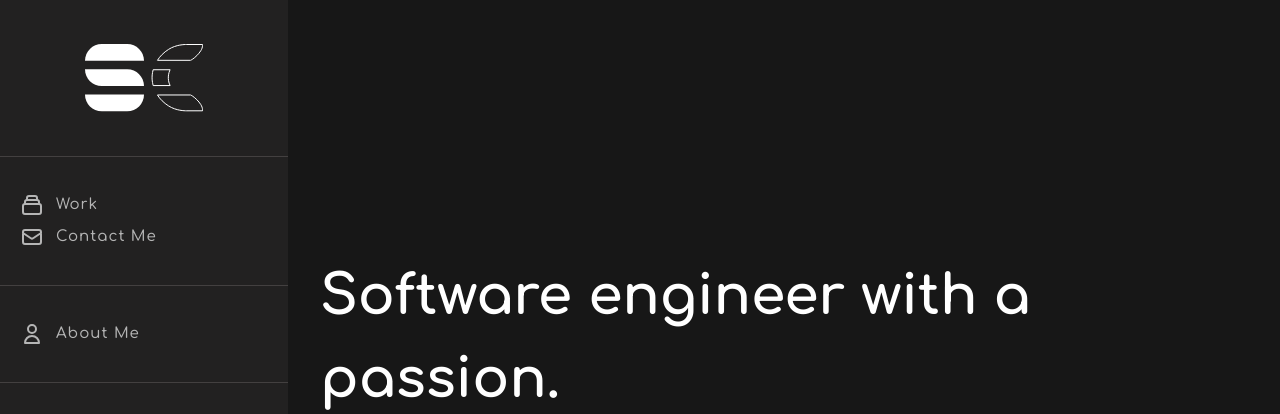
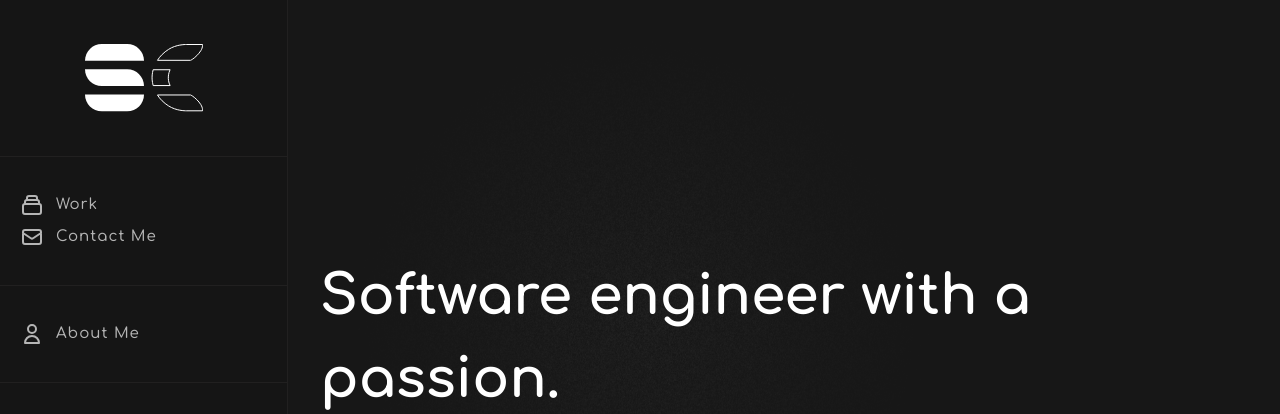
Before and after one commit to SebastianCCC/portfolioapp, a Next.js app: page / in a window 1280 px wide. Shown: the top 414 px of the page. Built offline with nearby package versions, Linux system fonts and the light colour scheme; no server answers; the database is empty.

Commit message:
add grant && change colors on sidebar

```diff
--- a/components/Animate/AnimateProjectView.js
+++ b/components/Animate/AnimateProjectView.js
@@ -26,7 +26,7 @@ function AnimateProjectView({ projects, onHoverEnter, onHoverLeave }) {
       animate="open"
       exit="closed"
       variants={variants}
-      className="fixed top-0 left-0 w-[288px] h-full bg-projectview dark:bg-projectview_dark -z-10"
+      className="fixed top-0 left-0 w-[288px] h-full bg-white dark:bg-additional -z-10 dark:border-tertiary/25 border-secondary/70 border-r"
       onMouseEnter={onHoverEnter}
       onMouseLeave={onHoverLeave}
     >
@@ -35,7 +35,7 @@ function AnimateProjectView({ projects, onHoverEnter, onHoverLeave }) {
           return (
             <ul className="w-full" key={i}>
               <NavBarItems
-                style="bg-projectview dark:bg-sec_tertiary p-2 my-2 rounded-md"
+                style="bg-secondary/40 dark:bg-projectview_dark p-2 my-2 rounded-md"
                 styleIcon="scale-[.65]"
                 icon={icon}
                 title={name}
--- a/components/Header/SideNavBar.js
+++ b/components/Header/SideNavBar.js
@@ -51,7 +51,7 @@ const SideNavBar = () => {
       className="hidden xl:block"
     >
       <div
-        className={`top-0 bottom-0 left-0 dark:bg-sec_tertiary bg-projectview min-h-screen fixed w-[288px]`}
+        className={`top-0 bottom-0 left-0 dark:bg-[#151515] bg-projectview min-h-screen fixed w-[288px] dark:border-tertiary/25 border-secondary/70 border-r`}
       >
         <Link href="/">
           <div className="w-full flex justify-center p-4 py-11 cursor-pointer">
@@ -65,7 +65,7 @@ const SideNavBar = () => {
                 !mobile && (
                   <div
                     key={i}
-                    className="first:border-t first:pt-8 last:border-y last:py-8 last:mt-8 dark:border-tertiary border-secondary/70"
+                    className="first:border-t first:pt-8 last:border-y last:py-8 last:mt-8 dark:border-tertiary/25 border-secondary/70"
                   >
                     <NavBarItems
                       icon={icon}
--- a/styles/globals.css
+++ b/styles/globals.css
@@ -38,6 +38,27 @@ input[type='text'],
   .bg-gradient-b {
     @apply bg-gradient-to-b from-[#8F1560] to-[#253269];
   }
+  body:before {
+    @apply bg-[url('../assets/images/grain.png')]
+     w-full
+     h-4/5
+     absolute
+     top-0
+     left-0
+     z-[-1]
+     bg-[length:100px];
+    content: '';
+    -webkit-mask-image: radial-gradient(
+      circle closest-side at 50% 50%,
+      rgba(0, 0, 0, 0.15),
+      transparent 100%
+    );
+    mask-image: radial-gradient(
+      circle closest-side at 50% 50%,
+      rgba(0, 0, 0, 0.15),
+      transparent 100%
+    );
+  }
 }
 
 @layer utilities {
```
Also changed, not shown: assets/images/grain.png (added).
